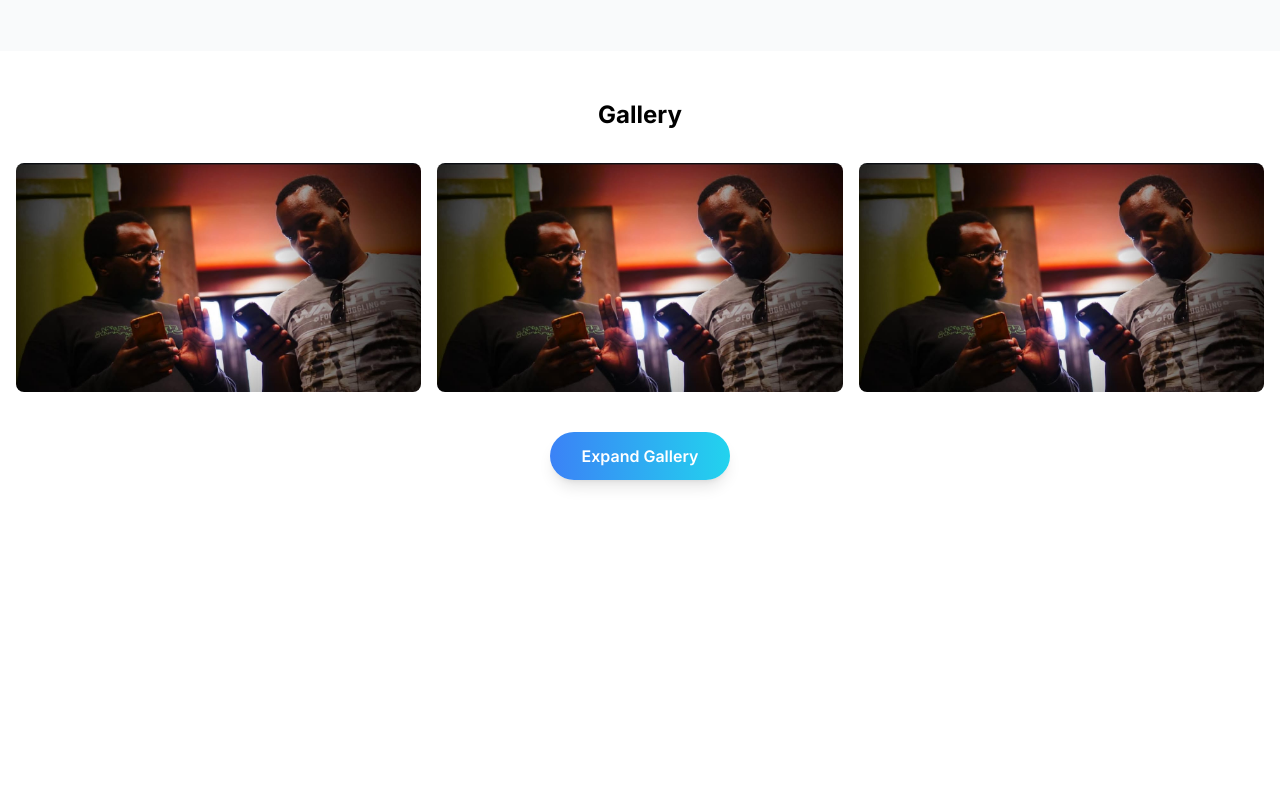
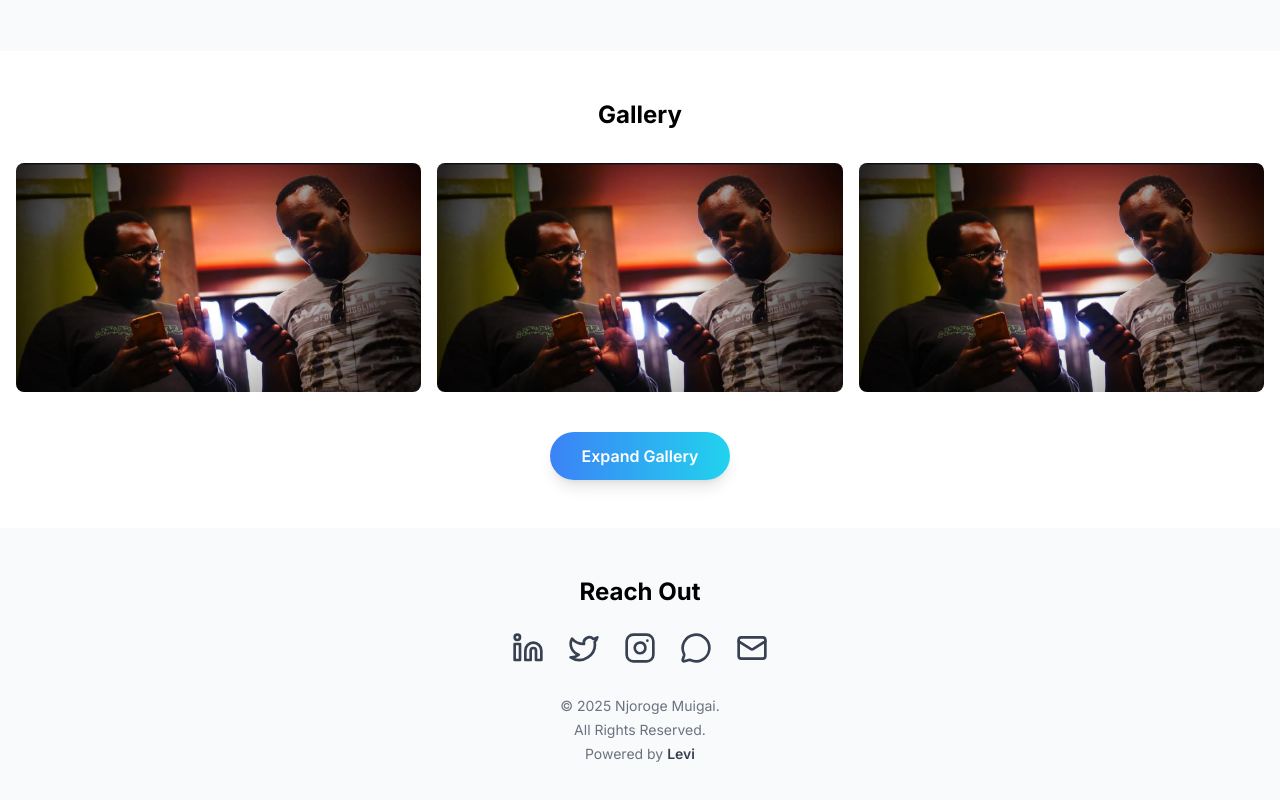
Before and after one commit to levimarkmuigai/Njoroge-React-Portfolio, a React (Vite) app: page / in a window 1280 px wide. Shown: the part 3143-3943 px from the top of the page. Before the commit the page ends 3671 px from the top, so only its background shows below. Built offline with nearby package versions, Linux system fonts and the light colour scheme.

Commit message:
Contact section

```diff
--- a/src/App.jsx
+++ b/src/App.jsx
@@ -1,4 +1,5 @@
 import { useState } from 'react'
+
 import HeroSection from './components/HeroSection';
 import ProfileSection from './components/ProfileSection';
 import ServiceSection from './components/ServiceSection';
@@ -6,6 +7,8 @@ import PortfolioSection from './components/PortfolioSection'
 import ClienteleSection from './components/ClienteleSection';
 import TestimonialsSection from './components/TestimonialsSection';
 import GallerySection from './components/GallerySection';
+import ContactSection from './components/ContactSection';
+
 function App() {
 
   return (
@@ -17,6 +20,7 @@ function App() {
       <ClienteleSection/>
       <TestimonialsSection/>
       <GallerySection/>
+      <ContactSection/>
     </>
   );
 }
--- /dev/null
+++ b/src/components/ContactSection.jsx
@@ -0,0 +1,52 @@
+import React from 'react';
+import { Linkedin, Twitter, Mail, Instagram, MessageCircle } from 'lucide-react';
+
+const socials = [
+  { name: "Linkedin", icon: Linkedin, href: "https://linkedin.com/in/njorogemuigai" },
+  { name: "Twitter", icon: Twitter, href: "https://twitter.com/njorogemuigai" },
+  { name:"Instagram", icon: Instagram, href: "https://instagram.com/njorogemuigai" },
+  { name:"Whatsapp", icon: MessageCircle, href:  "https://wa.me/254724201726" },
+  { name:"Mail", icon: Mail, href: "mailto:njorogemuigai@gmail.com" },
+];
+
+// Lookup table for hover colors
+const hoverColors = {
+  Linkedin: "hover:text-blue-700",
+  Twitter: "hover:text-sky-500",
+  Instagram: "hover:text-pink-500",
+  Whatsapp: "hover:text-green-500",
+  Mail: "hover:text-red-500",
+};
+
+export default function ContactSection() {
+  return (
+    <footer aria-label="Contact" className="py-12 px-4 text-center bg-gray-50">
+      <h2 className="text-2xl font-bold mb-6">Reach Out</h2>
+
+      {/* Social icons row */}
+      <div className="flex justify-center gap-6 mb-8">
+        {socials.map(({ name, icon: Icon, href }) => (
+          <a
+            key={name}
+            href={href}
+            target="_blank"
+            rel="noopener noreferrer"
+            aria-label={name}
+            className={`text-gray-700 transition-colors ${hoverColors[name]}`}
+          >
+            <Icon className="w-8 h-8" />
+          </a>
+        ))}
+      </div>
+
+      {/* Footer credits */}
+      <div className="text-sm text-gray-500 space-y-1">
+        <p>© 2025 Njoroge Muigai.</p>
+        <p>All Rights Reserved.</p>
+        <p className="mt-2">
+          Powered by <span className="font-semibold text-gray-700">Levi</span>
+        </p>
+      </div>
+    </footer>
+  );
+}
```
